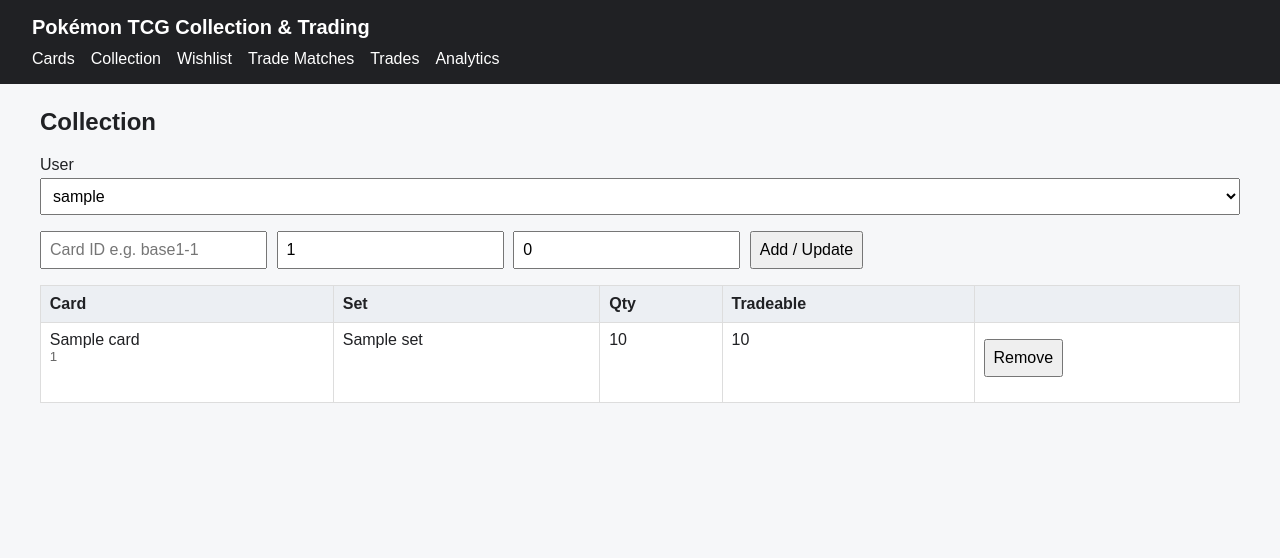
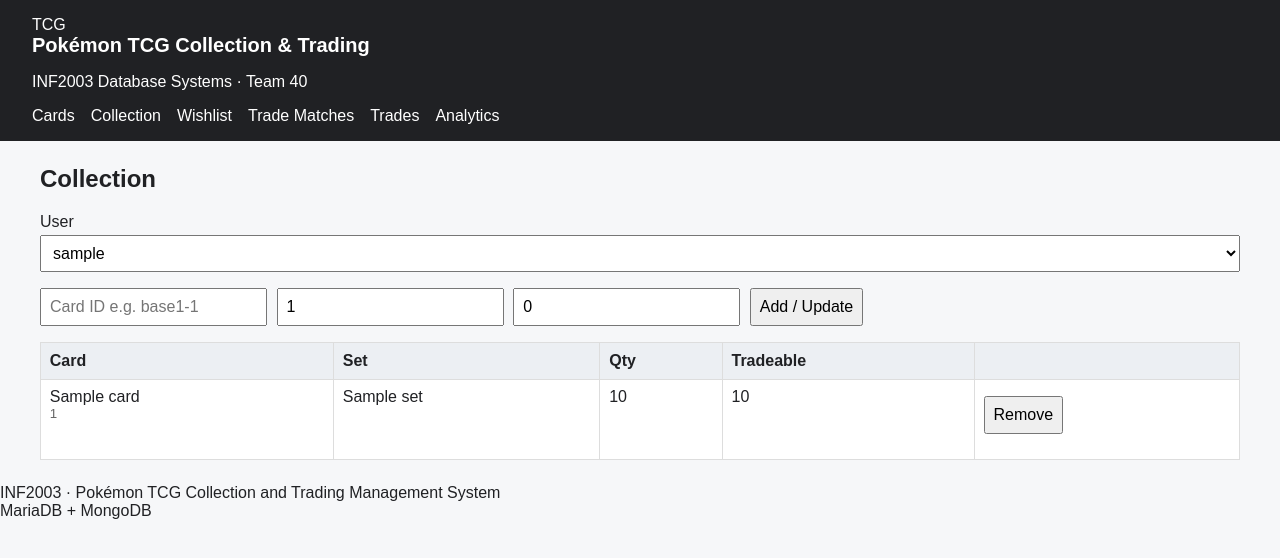
Before and after one commit to NixonLeeDS/INF2003-Pokemon-TCG, a Flask app: page /collection in a window 1280 px wide. Shown: the top 558 px of the page. Run offline with Flask 3, Linux system fonts and the light colour scheme; tables that the repository leaves empty hold one stand-in row (values such as "Sample post").

Commit message:
Polish application layout

```diff
--- a/templates/base.html
+++ b/templates/base.html
@@ -3,28 +3,46 @@
 <head>
   <meta charset="utf-8">
   <meta name="viewport" content="width=device-width, initial-scale=1">
+  <meta name="theme-color" content="#111827">
   <title>{% block title %}INF2003 Pokémon TCG{% endblock %}</title>
   <link rel="stylesheet" href="{{ url_for('static', filename='style.css') }}">
 </head>
 <body>
-<header>
-  <h1>Pokémon TCG Collection & Trading</h1>
-  <nav>
-    <a href="{{ url_for('index') }}">Cards</a>
-    <a href="{{ url_for('collection') }}">Collection</a>
-    <a href="{{ url_for('wishlist') }}">Wishlist</a>
-    <a href="{{ url_for('trade_matches') }}">Trade Matches</a>
-    <a href="{{ url_for('trades') }}">Trades</a>
-    <a href="{{ url_for('analytics') }}">Analytics</a>
-  </nav>
+<header class="site-header">
+  <div class="header-shell">
+    <div class="brand">
+      <div class="brand-mark">TCG</div>
+      <div>
+        <h1>Pokémon TCG Collection &amp; Trading</h1>
+        <p>INF2003 Database Systems · Team 40</p>
+      </div>
+    </div>
+    <nav class="main-nav" aria-label="Primary navigation">
+      <a class="{{ 'active' if request.endpoint == 'index' else '' }}" href="{{ url_for('index') }}">Cards</a>
+      <a class="{{ 'active' if request.endpoint == 'collection' else '' }}" href="{{ url_for('collection') }}">Collection</a>
+      <a class="{{ 'active' if request.endpoint == 'wishlist' else '' }}" href="{{ url_for('wishlist') }}">Wishlist</a>
+      <a class="{{ 'active' if request.endpoint == 'trade_matches' else '' }}" href="{{ url_for('trade_matches') }}">Trade Matches</a>
+      <a class="{{ 'active' if request.endpoint == 'trades' else '' }}" href="{{ url_for('trades') }}">Trades</a>
+      <a class="{{ 'active' if request.endpoint == 'analytics' else '' }}" href="{{ url_for('analytics') }}">Analytics</a>
+    </nav>
+  </div>
 </header>
-<main>
+
+<main class="page-shell">
   {% with messages = get_flashed_messages(with_categories=true) %}
     {% for category, message in messages %}
       <div class="flash {{ category }}">{{ message }}</div>
     {% endfor %}
   {% endwith %}
-  {% block content %}{% endblock %}
+
+  <div class="content-card">
+    {% block content %}{% endblock %}
+  </div>
 </main>
+
+<footer class="site-footer">
+  <div>INF2003 · Pokémon TCG Collection and Trading Management System</div>
+  <div>MariaDB + MongoDB</div>
+</footer>
 </body>
 </html>
```
